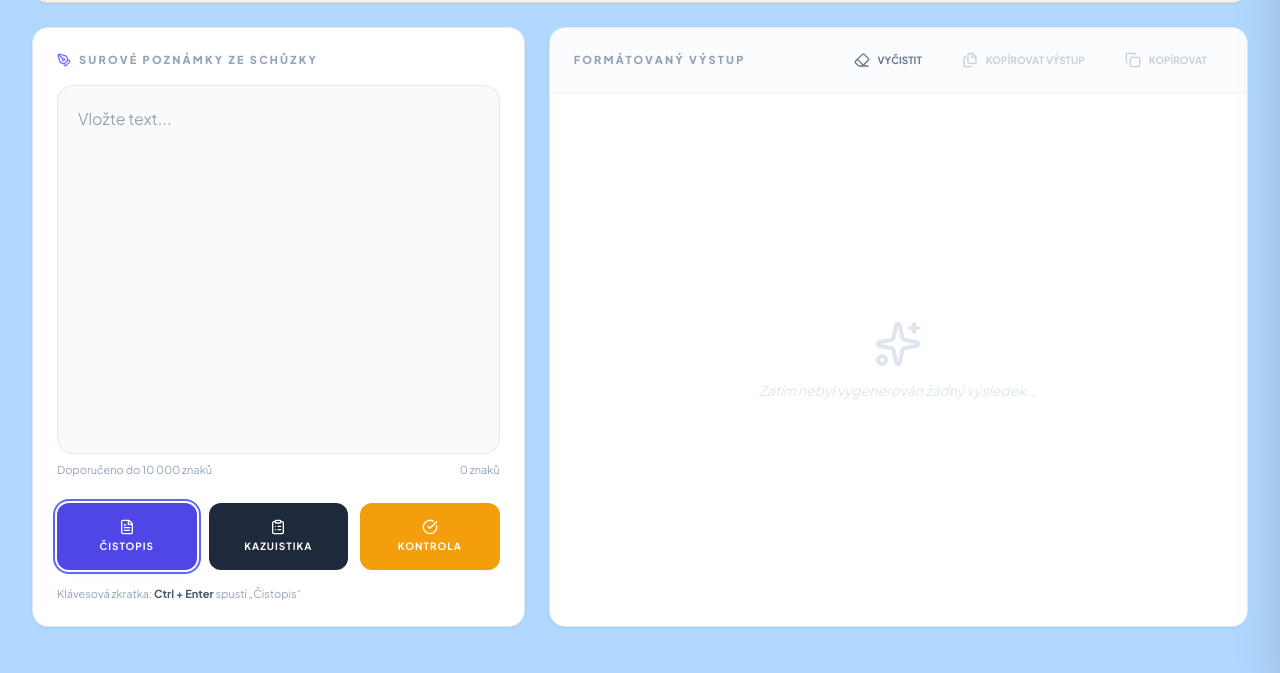
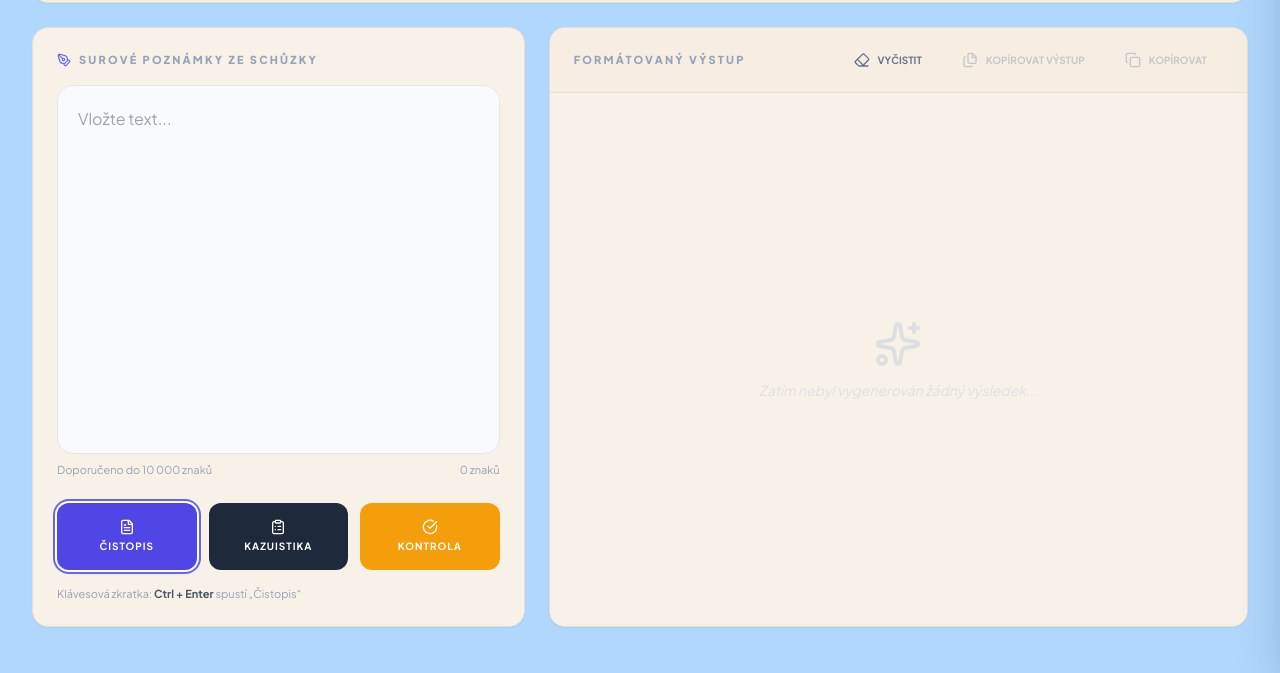
Before and after one commit to dluhovkaosoblazsko-debug/E.L.A.I., a website: page public/index.html in a window 1280 px wide. Shown: the part 127-800 px from the top of the page. Drawn offline with nearby package versions, Linux system fonts and the light colour scheme.

Commit message:
Finalizace promptu, režimů a UI zobrazení

```diff
--- a/public/index.html
+++ b/public/index.html
@@ -108,7 +108,7 @@
 
     <div class="grid grid-cols-1 lg:grid-cols-12 gap-6 items-stretch">
       <div class="lg:col-span-5 flex flex-col gap-6">
-        <div class="bg-white p-6 rounded-2xl shadow-sm border border-slate-200 flex-1 flex flex-col">
+        <div class="bg-[#f8f1e7] p-6 rounded-2xl shadow-sm border border-[#eadfce] flex-1 flex flex-col">
           <div class="flex items-center justify-between mb-4">
             <label for="inputText" class="text-[11px] font-black uppercase text-slate-400 tracking-[0.2em] flex items-center gap-2">
               <i data-lucide="pen-tool" class="w-3.5 h-3.5 text-indigo-500"></i>
@@ -161,7 +161,7 @@
       </div>
 
       <div class="lg:col-span-7">
-        <div class="bg-white h-full min-h-[600px] rounded-2xl shadow-sm border border-slate-200 flex flex-col relative overflow-hidden">
+        <div class="bg-[#f8f1e7] h-full min-h-[600px] rounded-2xl shadow-sm border border-[#eadfce] flex flex-col relative overflow-hidden">
           <div
             id="loader"
             class="hidden absolute inset-0 bg-white/90 backdrop-blur-md z-50 flex flex-col items-center justify-center"
@@ -180,7 +180,7 @@
             </button>
           </div>
 
-          <div class="px-6 py-4 border-b border-slate-100 flex justify-between items-center bg-slate-50/60">
+          <div class="px-6 py-4 border-b border-[#eadfce] flex justify-between items-center bg-[#f6eee2]">
             <span class="text-[11px] font-black uppercase text-slate-400 tracking-[0.2em]">
               Formátovaný výstup
             </span>
@@ -214,7 +214,7 @@
             </div>
           </div>
 
-          <div id="output" class="p-6 md:p-8 flex-1 overflow-y-auto custom-scrollbar bg-white">
+          <div id="output" class="p-6 md:p-8 flex-1 overflow-y-auto custom-scrollbar bg-[#f8f1e7]">
             <div class="h-full flex flex-col items-center justify-center text-slate-300 opacity-60 text-center">
               <i data-lucide="sparkles" class="w-12 h-12 mb-3"></i>
               <p class="italic text-sm">Zatím nebyl vygenerován žádný výsledek...</p>
```
